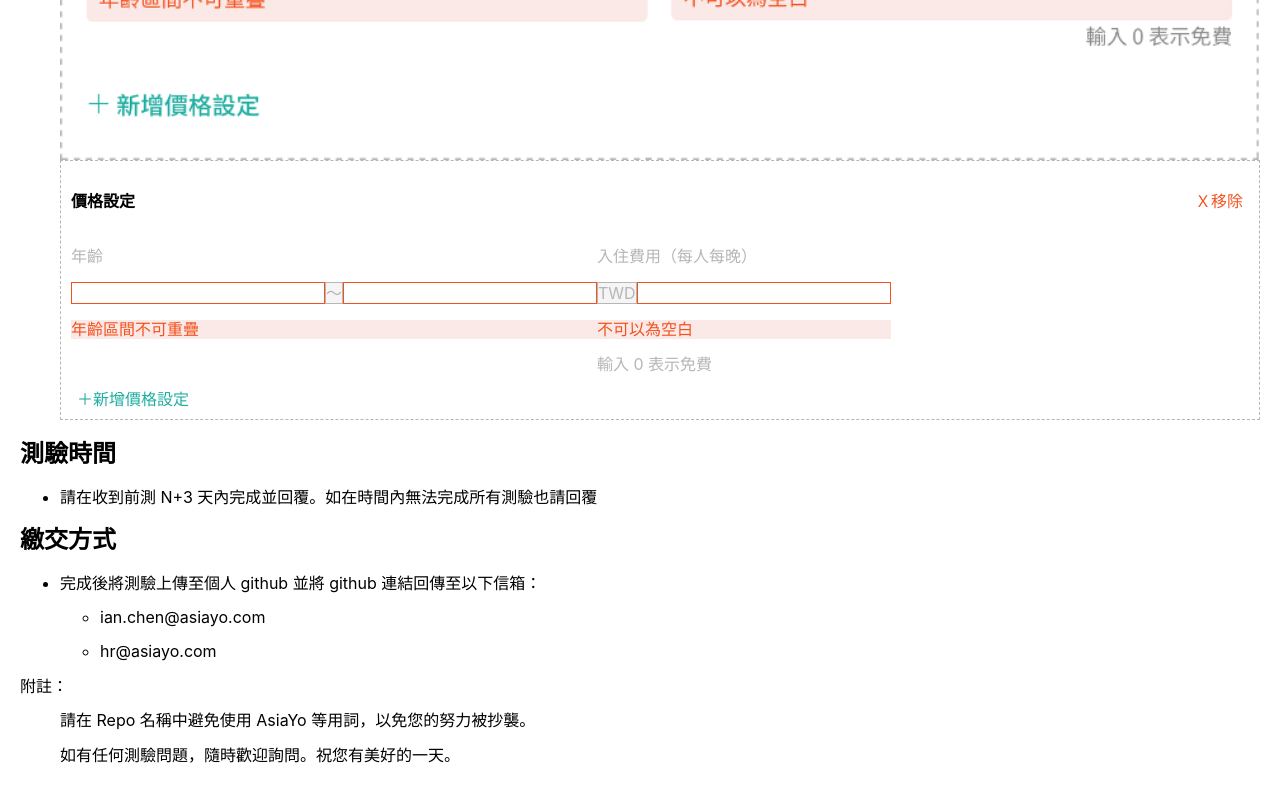
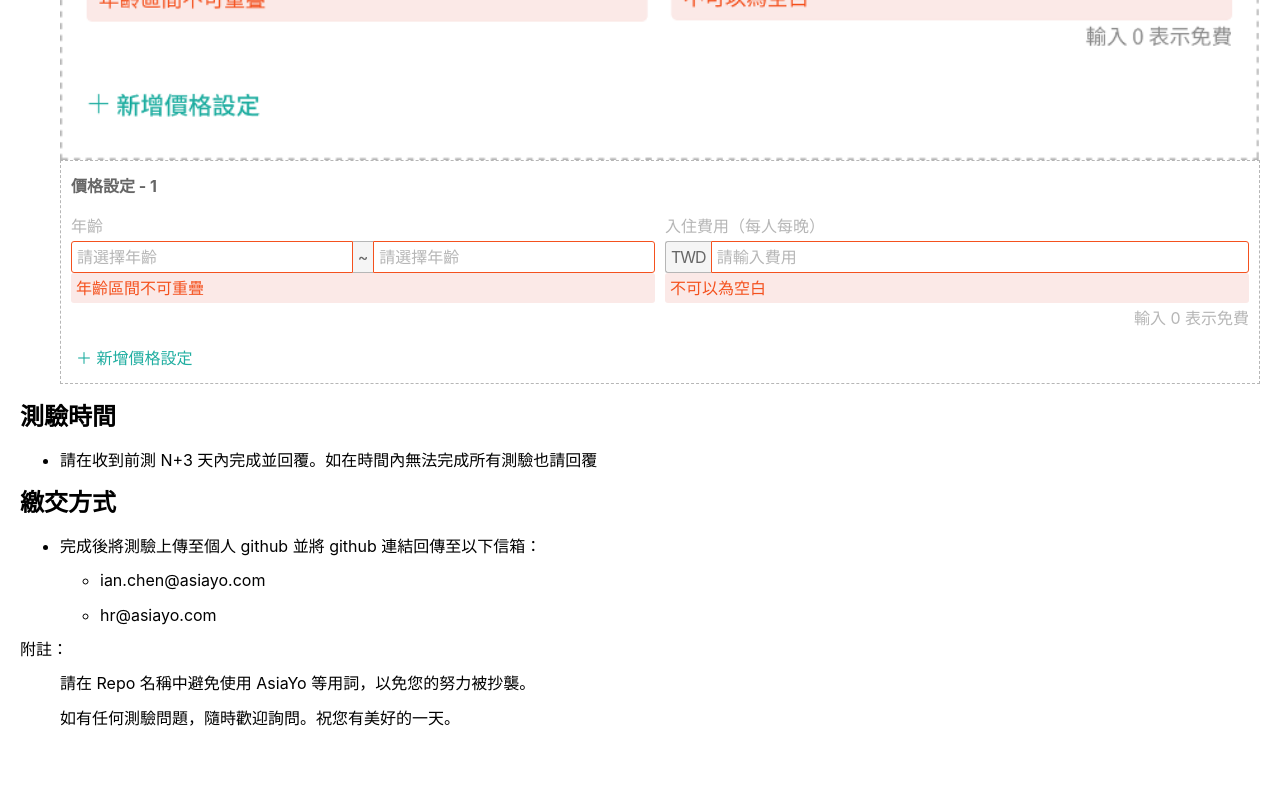
Before and after one commit to YuanShuoHsu/ayTest, a React (Create React App) app: page / in a window 1280 px wide. Shown: the part 1410-2210 px from the top of the page. After the commit the page ends 2173 px from the top, so only its background shows below. Built offline with nearby package versions, Linux system fonts and the light colour scheme.

Commit message:
priceSetting component completed

```diff
--- a/src/components/NumberFormatter/index.tsx
+++ b/src/components/NumberFormatter/index.tsx
@@ -12,9 +12,7 @@ export default function NumberFormatter() {
 
   function handleInputChange(e: React.ChangeEvent<HTMLInputElement>) {
     let inputValue = e.target.value;
-
     inputValue = inputValue.replace(/[^\d.-]/g, "");
-
     setInputNumber(inputValue);
   }
 
--- /dev/null
+++ b/src/components/PriceSetting/PriceSettingDivider/index.module.scss
@@ -0,0 +1,5 @@
+.priceSettingDivider {
+  width: 100%;
+  height: 1px;
+  background-color: #b6b6b6;
+}
--- /dev/null
+++ b/src/components/PriceSetting/PriceSettingDivider/index.tsx
@@ -0,0 +1,5 @@
+import styles from "./index.module.scss";
+
+export default function PriceSettingDivider() {
+  return <div className={styles.priceSettingDivider} />;
+}
--- /dev/null
+++ b/src/components/PriceSetting/PriceSettingFooter/index.module.scss
@@ -0,0 +1,17 @@
+.priceSettingFooter {
+  &__addButton {
+    padding: 0 5px;
+    background-color: transparent;
+    border: none;
+    border-radius: 3px;
+    outline: none;
+    color: #20aea1;
+    line-height: 30px;
+    cursor: pointer;
+    transition: 0.2s opacity;
+
+    &:hover {
+      opacity: 0.8;
+    }
+  }
+}
--- /dev/null
+++ b/src/components/PriceSetting/PriceSettingFooter/index.tsx
@@ -0,0 +1,20 @@
+import styles from "./index.module.scss";
+
+interface PriceSettingFooterProps {
+  onAddClick: () => void;
+}
+
+export default function PriceSettingFooter({
+  onAddClick,
+}: PriceSettingFooterProps) {
+  return (
+    <div className={styles.priceSettingFooter}>
+      <button
+        onClick={onAddClick}
+        className={styles.priceSettingFooter__addButton}
+      >
+        ＋ 新增價格設定
+      </button>
+    </div>
+  );
+}
--- /dev/null
+++ b/src/components/PriceSetting/PriceSettingHeader/index.module.scss
@@ -0,0 +1,26 @@
+.priceSettingHeader {
+  display: flex;
+  justify-content: space-between;
+
+  &__title {
+    margin: 0;
+    color: #666666;
+    line-height: 30px;
+  }
+
+  &__removeButton {
+    padding: 0 5px;
+    background: transparent;
+    border: none;
+    border-radius: 3px;
+    outline: none;
+    color: #f4511e;
+    line-height: 30px;
+    cursor: pointer;
+    transition: 0.2s opacity;
+
+    &:hover {
+      opacity: 0.8;
+    }
+  }
+}
--- /dev/null
+++ b/src/components/PriceSetting/PriceSettingHeader/index.tsx
@@ -0,0 +1,29 @@
+import styles from "./index.module.scss";
+
+interface PriceSettingHeaderProps {
+  index: number;
+  onRemoveClick: (index: number) => void;
+}
+
+export default function PriceSettingHeader({
+  index,
+  onRemoveClick,
+}: PriceSettingHeaderProps) {
+  const handleRemoveClick = () => {
+    onRemoveClick(index);
+  };
+
+  return (
+    <div className={styles.priceSettingHeader}>
+      <h4 className={styles.priceSettingHeader__title}>價格設定 - {index}</h4>
+      {index !== 1 && (
+        <button
+          className={styles.priceSettingHeader__removeButton}
+          onClick={handleRemoveClick}
+        >
+          ✕ 移除
+        </button>
+      )}
+    </div>
+  );
+}
--- /dev/null
+++ b/src/components/PriceSetting/PriceSettingMain/index.module.scss
@@ -0,0 +1,144 @@
+$breakpoints: (
+  // xs: 0,
+  sm: 576px,
+  // md: 768px,
+  // lg: 992px,
+  // xl: 1200px,
+  // xxl: 1400px,
+);
+
+@mixin respond-to($breakpoint) {
+  @media (max-width: map-get($breakpoints, $breakpoint)) {
+    @content;
+  }
+}
+
+.priceSettingMain {
+  display: flex;
+  gap: 10px;
+
+  @include respond-to(sm) {
+    flex-direction: column;
+  }
+
+  .ageRange {
+    width: 50%;
+
+    @include respond-to(sm) {
+      width: 100%;
+    }
+
+    &Text {
+      margin: 0;
+      color: #b6b6b6;
+      line-height: 30px;
+    }
+
+    .age {
+      display: flex;
+
+      &Value {
+        padding: 0 5px;
+        width: 100%;
+        height: 30px;
+        border: 1px solid #f4511e;
+        outline: none;
+        color: #666666;
+
+        &::placeholder {
+          color: #b6b6b6;
+        }
+
+        &:first-child {
+          border-top-left-radius: 3px;
+          border-bottom-left-radius: 3px;
+        }
+
+        &:last-child {
+          border-top-right-radius: 3px;
+          border-bottom-right-radius: 3px;
+        }
+      }
+
+      &Separator {
+        padding: 0 5px;
+        background-color: #f5f5f5;
+        border-top: 1px solid #b6b6b6;
+        border-bottom: 1px solid #b6b6b6;
+        color: #666666;
+        line-height: 30px;
+      }
+    }
+
+    .errorMessage {
+      margin: 0;
+      padding: 0 5px;
+      background-color: #fbe9e7;
+      border-radius: 3px;
+      color: #f4511e;
+      line-height: 30px;
+    }
+  }
+
+  .accommodationCost {
+    width: 50%;
+
+    @include respond-to(sm) {
+      width: 100%;
+    }
+
+    &Text {
+      margin: 0;
+      color: #b6b6b6;
+      line-height: 30px;
+    }
+
+    .cost {
+      display: flex;
+
+      &Label {
+        padding: 0 5px;
+        background-color: #f5f5f5;
+        border-top: 1px solid #b6b6b6;
+        border-bottom: 1px solid #b6b6b6;
+        border-left: 1px solid #b6b6b6;
+        border-top-left-radius: 3px;
+        border-bottom-left-radius: 3px;
+        color: #666666;
+        line-height: 30px;
+        letter-spacing: -1px;
+      }
+
+      &Value {
+        padding: 0 5px;
+        width: 100%;
+        height: 30px;
+        border: 1px solid #f4511e;
+        border-top-right-radius: 3px;
+        border-bottom-right-radius: 3px;
+        outline: none;
+        color: #666666;
+
+        &::placeholder {
+          color: #b6b6b6;
+        }
+      }
+    }
+
+    .errorMessage {
+      margin: 0;
+      padding: 0 5px;
+      background-color: #fbe9e7;
+      border-radius: 3px;
+      color: #f4511e;
+      line-height: 30px;
+    }
+
+    .additionalMessage {
+      margin: 0;
+      text-align: right;
+      color: #b6b6b6;
+      line-height: 30px;
+    }
+  }
+}
--- /dev/null
+++ b/src/components/PriceSetting/PriceSettingMain/index.tsx
@@ -0,0 +1,41 @@
+import styles from "./index.module.scss";
+
+export default function PriceSettingMain() {
+  return (
+    <div className={styles.priceSettingMain}>
+      <div className={styles.ageRange}>
+        <p className={styles.ageRangeText}>年齡</p>
+        <div className={styles.age}>
+          <input
+            className={styles.ageValue}
+            type="text"
+            placeholder="請選擇年齡"
+          />
+          <span className={styles.ageSeparator}>~</span>
+          <input
+            className={styles.ageValue}
+            type="text"
+            placeholder="請選擇年齡"
+          />
+        </div>
+        <p className={styles.errorMessage}>年齡區間不可重疊</p>
+      </div>
+      <div className={styles.accommodationCost}>
+        <p className={styles.accommodationCostText}>入住費用（每人每晚）</p>
+        <div className={styles.cost}>
+          <label className={styles.costLabel} htmlFor="costValue">
+            TWD
+          </label>
+          <input
+            className={styles.costValue}
+            type="text"
+            id="costValue"
+            placeholder="請輸入費用"
+          />
+        </div>
+        <p className={styles.errorMessage}>不可以為空白</p>
+        <p className={styles.additionalMessage}>輸入 0 表示免費</p>
+      </div>
+    </div>
+  );
+}
--- a/src/components/PriceSetting/index.module.scss
+++ b/src/components/PriceSetting/index.module.scss
@@ -1,92 +1,30 @@
+$breakpoints: (
+  // xs: 0,
+  sm: 576px,
+  // md: 768px,
+  lg: 992px,
+  // xl: 1200px,
+  // xxl: 1400px,
+);
+
+@mixin respond-to($breakpoint) {
+  @media (max-width: map-get($breakpoints, $breakpoint)) {
+    @content;
+  }
+}
+
 .priceSetting {
   padding: 10px;
   border: 1px dashed #b6b6b6;
+  display: flex;
+  flex-direction: column;
+  gap: 10px;
 
-  &__header {
-    display: flex;
-    justify-content: space-between;
+  @include respond-to(lg) {
+    font-size: 14px;
+  }
 
-    .title {
-    }
-
-    .removeButton {
-      background: transparent;
-      border: none;
-      border-radius: 3px;
-      outline: none;
-      color: #f4511e;
-      cursor: pointer;
-      transition: 0.2s opacity;
-
-      &:hover {
-        opacity: 0.8;
-      }
-    }
-  }
-  &__main {
-    display: flex;
-
-    .ageRange {
-      &Text {
-        color: #b6b6b6;
-      }
-
-      .age {
-        &Value {
-          border: 1px solid #f4511e;
-        }
-        &Separator {
-          background-color: #f5f5f5;
-          border: 1px solid #b6b6b6;
-          color: #b6b6b6;
-        }
-      }
-
-      .errorMessage {
-        background-color: #fbe9e7;
-        color: #f4511e;
-      }
-    }
-
-    .accommodationCost {
-      &Text {
-        color: #b6b6b6;
-      }
-
-      .cost {
-        &Label {
-          background-color: #f5f5f5;
-          border: 1px solid #b6b6b6;
-          color: #b6b6b6;
-        }
-        &Value {
-          border: 1px solid #f4511e;
-        }
-      }
-
-      .errorMessage {
-        background-color: #fbe9e7;
-        color: #f4511e;
-      }
-
-      .additionalMessage {
-        color: #b6b6b6;
-      }
-    }
-  }
-  &__footer {
-    .addButton {
-      background-color: transparent;
-      border: none;
-      border-radius: 3px;
-      outline: none;
-      color: #20aea1;
-      cursor: pointer;
-      transition: 0.2s opacity;
-
-      &:hover {
-        opacity: 0.8;
-      }
-    }
+  @include respond-to(sm) {
+    font-size: 12px;
   }
 }
--- a/src/components/PriceSetting/index.tsx
+++ b/src/components/PriceSetting/index.tsx
@@ -1,35 +1,38 @@
+import { useState, Fragment } from "react";
+import PriceSettingHeader from "./PriceSettingHeader";
+import PriceSettingMain from "./PriceSettingMain";
+import PriceSettingDivider from "./PriceSettingDivider";
+import PriceSettingFooter from "./PriceSettingFooter";
+
 import styles from "./index.module.scss";
 
 export default function PriceSetting() {
+  const [sections, setSections] = useState<number[]>([1]);
+
+  const handleHeaderRemoveClick = (index: number) => {
+    setSections((prevSections) =>
+      prevSections.filter((sectionIndex) => sectionIndex !== index)
+    );
+  };
+
+  const handleFooterAddClick = () => {
+    const maxIndex = Math.max(...sections);
+    setSections((prevSections) => [...prevSections, maxIndex + 1]);
+  };
+
   return (
     <div className={styles.priceSetting}>
-      <div className={styles.priceSetting__header}>
-        <h4 className={styles.title}>價格設定</h4>
-        <button className={styles.removeButton}>Ｘ移除</button>
-      </div>
-      <div className={styles.priceSetting__main}>
-        <div className={styles.ageRange}>
-          <p className={styles.ageRangeText}>年齡</p>
-          <div className={styles.age}>
-            <input type="text" className={styles.ageValue} />
-            <span className={styles.ageSeparator}>～</span>
-            <input type="text" className={styles.ageValue} />
-          </div>
-          <p className={styles.errorMessage}>年齡區間不可重疊</p>
-        </div>
-        <div className={styles.accommodationCost}>
-          <p className={styles.accommodationCostText}>入住費用（每人每晚）</p>
-          <div className={styles.cost}>
-            <label className={styles.costLabel} htmlFor="">TWD</label>
-            <input className={styles.costValue} type="text" />
-          </div>
-          <p className={styles.errorMessage}>不可以為空白</p>
-          <p className={styles.additionalMessage}>輸入 0 表示免費</p>
-        </div>
-      </div>
-      <div className={styles.priceSetting__footer}>
-        <button className={styles.addButton}>＋新增價格設定</button>
-      </div>
+      {sections.map((sectionIndex, index) => (
+        <Fragment key={sectionIndex}>
+          <PriceSettingHeader
+            index={sectionIndex}
+            onRemoveClick={handleHeaderRemoveClick}
+          />
+          <PriceSettingMain />
+          {index < sections.length - 1 && <PriceSettingDivider />}
+        </Fragment>
+      ))}
+      <PriceSettingFooter onAddClick={handleFooterAddClick} />
     </div>
   );
 }
```
Also changed, not shown: src/images/priceSetting.jpg (deleted).
